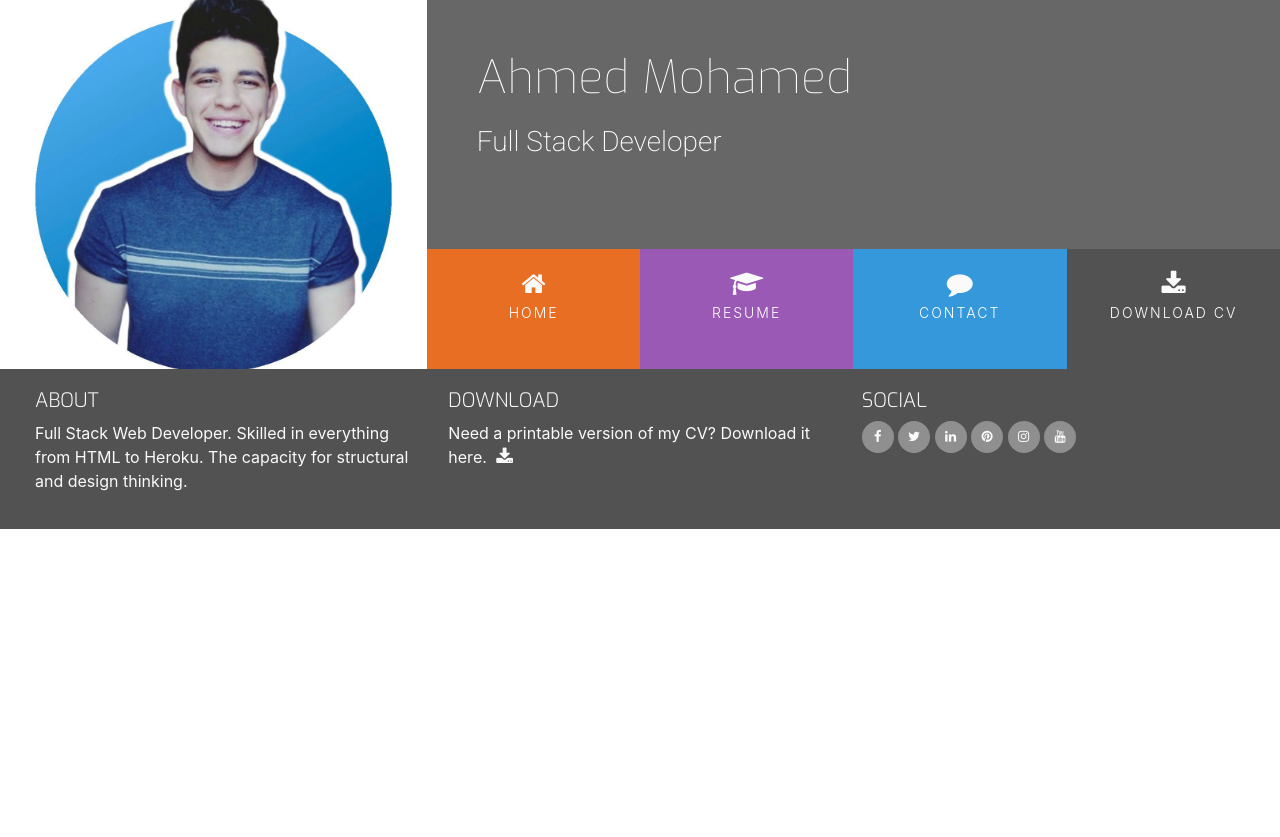
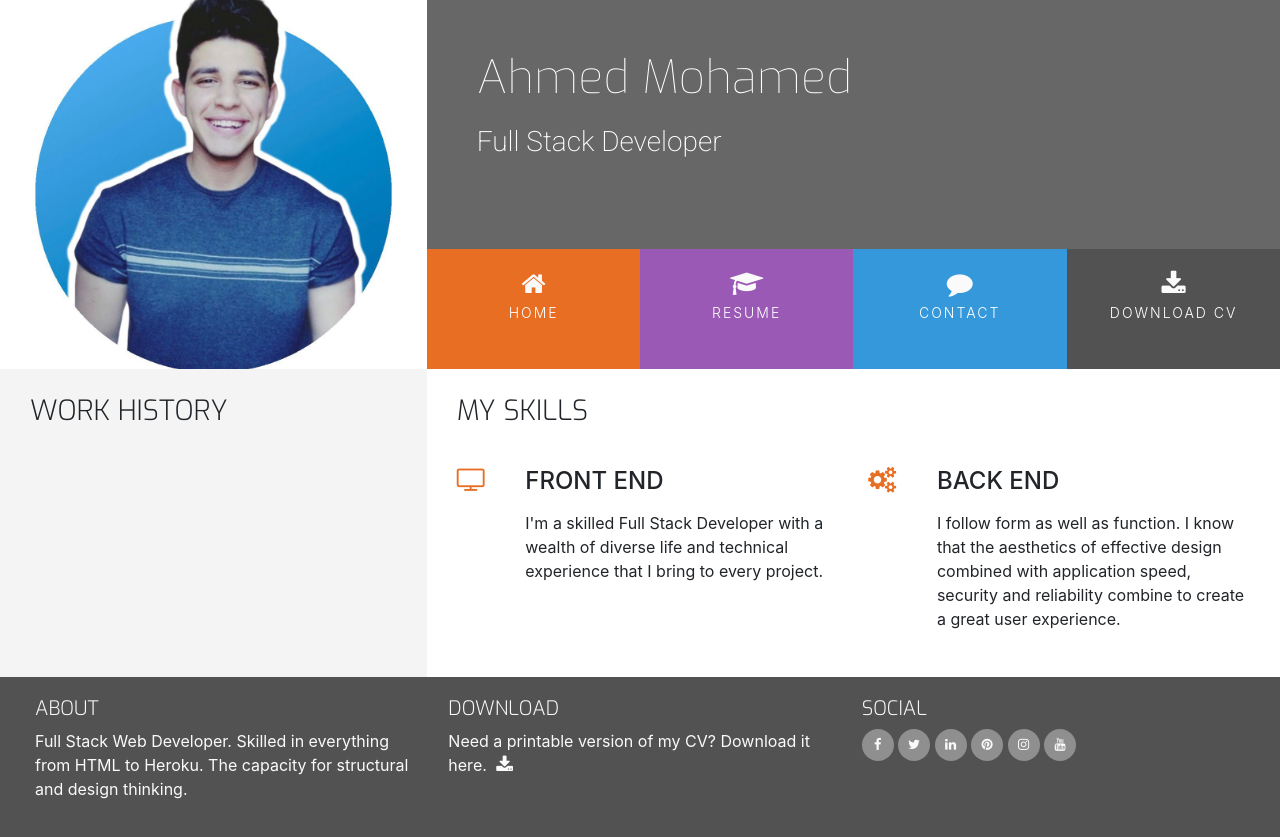
Before and after one commit to Aofficial0/Resume-project-ci, a plain HTML site: page resume.html in a window 1280 px wide. Before the commit the page ends 800 px from the top, so only its background shows below. Drawn offline with nearby package versions, Linux system fonts and the light colour scheme.

Commit message:
resume page layout done

```diff
--- a/resume.html
+++ b/resume.html
@@ -12,7 +12,7 @@
 <body>
     <header>
         <div class="row no-gutters">
-            <a class="col-md-4 logo" href="02-index.html"></a>
+            <a class="col-md-4 logo" href="index.html"></a>
             <div class="col-md-8">
                 <div class="row no-gutters bg-color-name-title">
                     <div class="col heading">
@@ -24,13 +24,13 @@
                     <div class="col">
                         <ul id="nav" class="list-inline menucontainer">
                             <li class="col-6 col-sm-3 list-inline-item ui-menu-color-home menuitem">
-                                <a href="#" class="hvr-sweep-to-bottom"><i class="fa fa-home" aria-hidden="true"></i><span>Home</span></a>
+                                <a href="index.html" class="hvr-sweep-to-bottom"><i class="fa fa-home" aria-hidden="true"></i><span>Home</span></a>
                             </li>
                             <li class="col-6 col-sm-3 list-inline-item ui-menu-color-resume menuitem">
-                                <a href="#" class="hvr-sweep-to-bottom"><i class="fa fa-graduation-cap" aria-hidden="true"></i><span>Resume</span></a>
+                                <a href="resume.html" class="hvr-sweep-to-bottom"><i class="fa fa-graduation-cap" aria-hidden="true"></i><span>Resume</span></a>
                             </li>
                             <li class="col-6 col-sm-3 list-inline-item ui-menu-color-contact menuitem">
-                                <a href="#" class="hvr-sweep-to-bottom"><i class="fa fa-comment" aria-hidden="true"></i><span>Contact</span></a>
+                                <a href="contact.html" class="hvr-sweep-to-bottom"><i class="fa fa-comment" aria-hidden="true"></i><span>Contact</span></a>
                             </li>
                             <li class="col-6 col-sm-3 list-inline-item ui-menu-color-download menuitem">
                                 <a href="#" class="hvr-sweep-to-bottom"><i class="fa fa-download" aria-hidden="true"></i><span>Download CV</span></a>
@@ -41,7 +41,51 @@
             </div>
         </div>
     </header>
-    <section>
+    <section class="container-fluid">
+        <div class="row">
+            <div class="col-md-4 bg-color-personal-info section-column">
+                <div class="row">
+                    <div class="col-12">
+                        <h3 class="section-heading uppercase">Work History</h3>
+                    </div>
+                </div>
+            </div>
+            <div class="col-md-8 bg-color-three-reasons section-column">
+                <div class="row">
+                    <div class="col">
+                        <h3 class="section-heading uppercase">my skills </h3>
+                    </div>
+                </div>
+                <div class="row">
+                    <div class="col-10 offset-1 offset-sm-0 col-sm-4 col-md-6">
+                        <div class="row">
+                            <div class="col-2">
+                               <i class="three-reasons-icon fa fa-tv" aria-hidden="true"></i>
+                            </div>
+                            <div class="col-10">
+                                <h4 class="three-reasons-heading uppercase">Front End</h4>
+                                <p>
+                                    I'm a skilled Full Stack Developer with a wealth of diverse life and technical experience that I bring to every project.
+                                </p>
+                            </div>
+                        </div>
+                    </div>
+                    <div class="col-10 offset-1 offset-sm-0 col-sm-4 col-md-6">
+                        <div class="row">
+                            <div class="col-2">
+                               <i class="three-reasons-icon fa fa-gears" aria-hidden="true"></i>
+                            </div>
+                            <div class="col-10">
+                                <h4 class="three-reasons-heading uppercase">back end</h4>
+                                <p>
+                                    I follow form as well as function. I know that the aesthetics of effective design combined with application speed, security and reliability combine to create a great user experience.
+                                </p>
+                            </div>
+                        </div>
+                    </div>
+                </div>
+            </div>
+        </div>
 
     </section>
     <footer class="container-fluid">
```
Also changed, not shown: contact.html (+2 -2 lines), index.html (+4 -4 lines).
